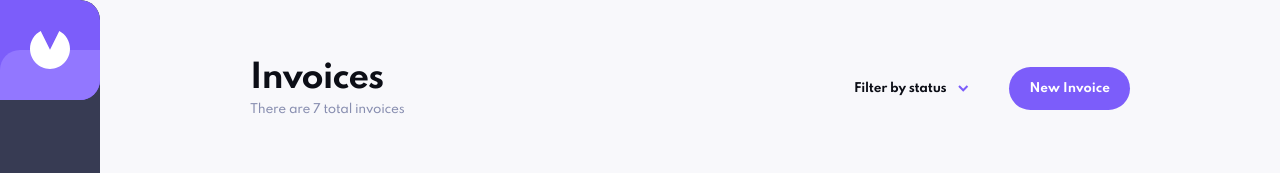
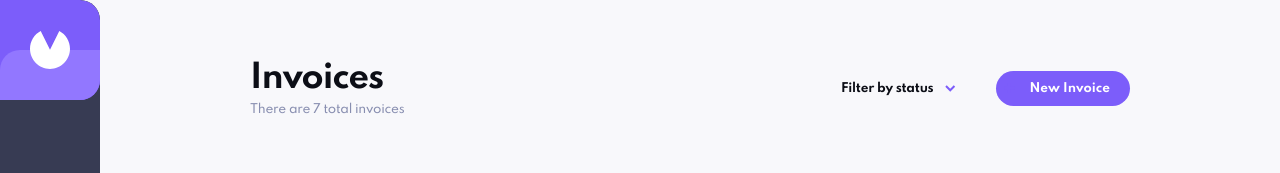
Before and after one commit to mcornale/invoice-app, a React (Create React App) app: page /invoices in a window 1280 px wide. Shown: the top 173 px of the page. Built offline with nearby package versions, Linux system fonts and the light colour scheme; no server answers; the database is empty.

Commit message:
Fix Header icon button

```diff
--- a/src/components/Header/Header.js
+++ b/src/components/Header/Header.js
@@ -15,7 +15,7 @@ const Header = () => {
         <Filter />
         <Button
           text='New Invoice'
-          iconSrc={<Icon icon='plus' />}
+          icon={<Icon icon='plus' />}
           buttonStyle='1'
         />
       </div>
```
